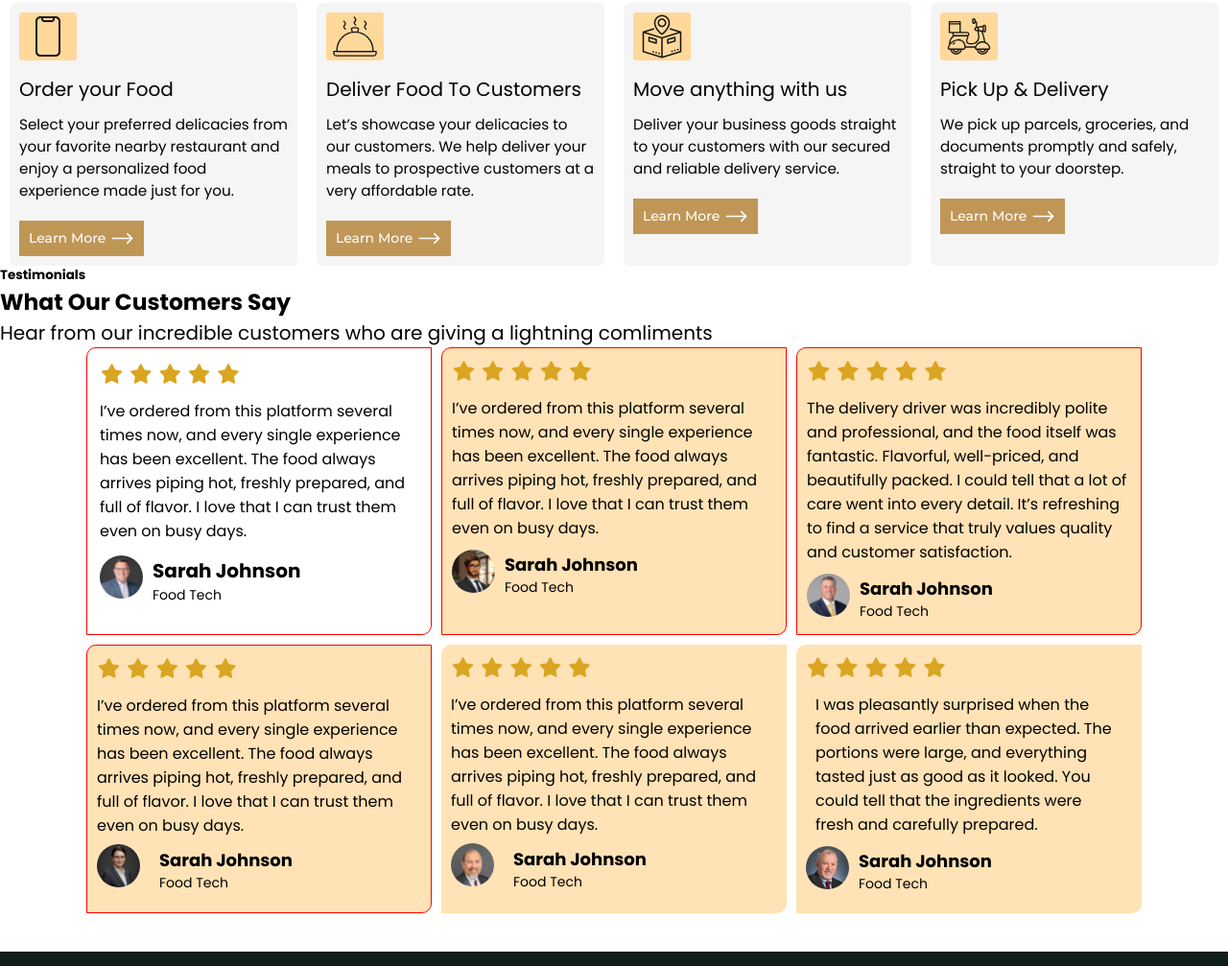
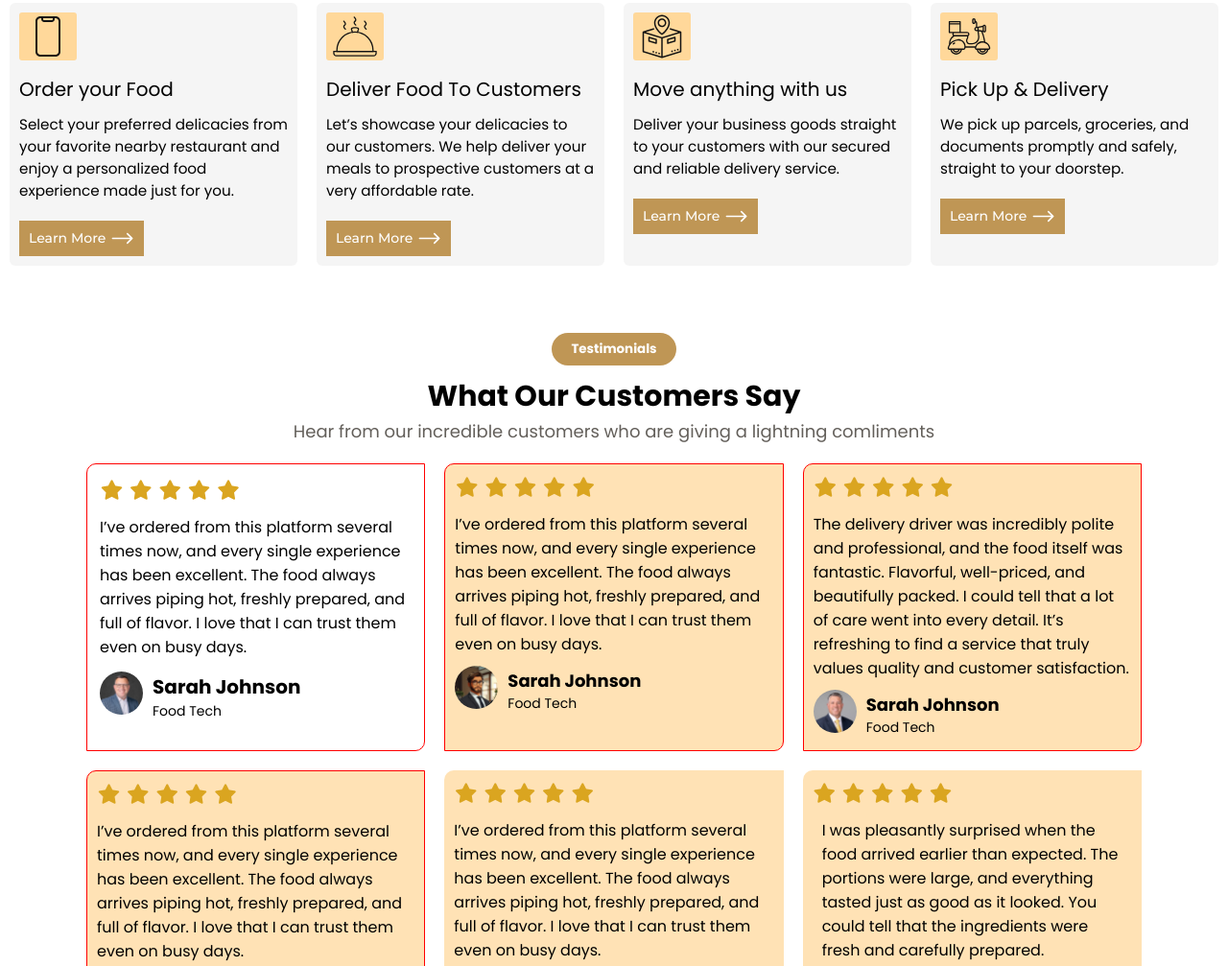
Before and after one commit to DevKin1/GourmetGo, a plain HTML site: page index.html in a window 1280 px wide. Shown: the part 1669-2676 px from the top of the page at 96% size. Drawn offline with Linux system fonts and the light colour scheme.

Commit message:
adjust styling

```diff
--- a/style.css
+++ b/style.css
@@ -907,13 +907,30 @@ a{
 /* ------------------Testimonials section------------------- */
 .testimonials-grid-conatiner{
   display: grid;
-  /* border: 1px solid greenyellow; */
   grid-template-columns: repeat(6, 1fr);
-  /* align-items: start; */
   width: 100%;
   margin: 0 auto;
   max-width: 1100px;
-  gap: 10px;
+  gap: 20px;
+}
+.testimonial_headings{
+  text-align: center;
+  margin: 70px 0 20px 0;
+}
+.testimonial_headings h6{
+  color: #fff;
+  background: rgb(191, 150, 85);
+  width: 130px;
+  padding: 7px 0;
+  border-radius: 100px;
+  margin: 0 auto  10px auto;
+}
+.testimonial_headings h3{
+  font-size: 150%;
+}
+.testimonial_headings p{
+  font-size: 90%;
+  color: rgb(99, 95, 90);
 }
 
 /* span-1 */
```
